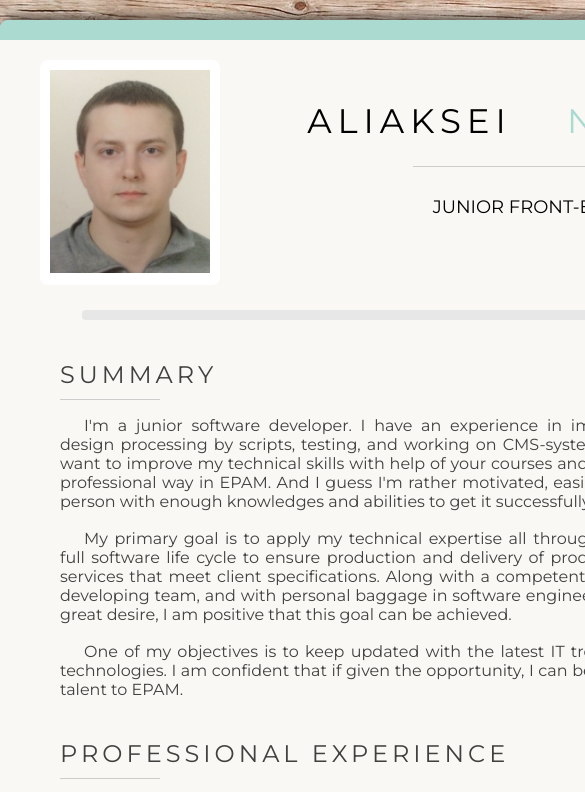
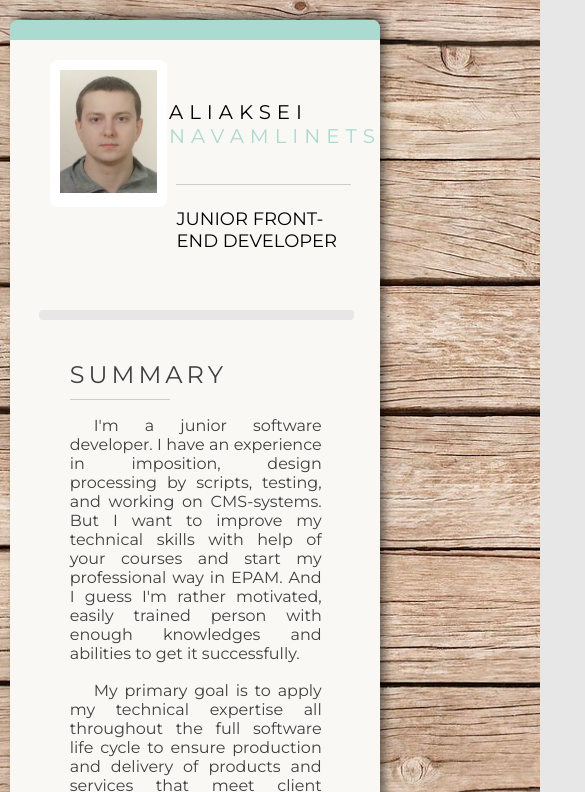
Before and after one commit to AlexeyNovomlinets/rsschool-codejam1-cv, a plain HTML site: page index.html in a window 390 px wide. Shown: the top 792 px of the page, 585 px wide, since content can reach past the window. Drawn offline with Linux system fonts and the light colour scheme.

Commit message:
feat: add responsive style

```diff
--- a/css/style.css
+++ b/css/style.css
@@ -230,3 +230,99 @@ aside {
 	padding-top: 3px;
 	padding-right: 10px;
 }
+
+/*responsive css style*/
+@media only screen and (max-width: 1054px) {
+   body {
+      width: 95%;
+      margin: 10px auto;
+      min-width: 95%;
+   }
+
+   article, .aside-section-content {
+      width: 73%;
+   }
+
+   aside {
+      width: 27%;
+   }
+
+   .main-section-content {
+      width: 95%;
+   }
+
+   .header-border-bg {
+      width: 85%;
+   }
+
+   footer {
+      min-width: 100%;
+   }
+
+   .footer-bg {
+      width: 100%;
+   }
+}
+
+@media only screen and (max-width: 1000px) {
+   aside {
+      display: block;
+      width: 100%;
+      border-top: 1px solid #DEDEDE;
+      padding: 0 40px 10px 60px;
+      min-height: fit-content;
+   }
+
+   article {
+      width: 100%;
+      min-height: fit-content;
+      padding-bottom: 20px;
+   }
+
+   .header-first-name, .header-second-name {
+      font-size: calc(20px + (34 - 20)*(100vw - 400px)/(1000 - 400));
+   }
+
+   .header-line {
+      width: 45%;
+      left: 35%;
+   }
+}
+
+@media only screen and (max-width: 800px) {
+   .header-first-name, .header-second-name {
+      display: block;
+      left: 43%
+   }
+
+   .header-line {
+      left: 45%;
+      margin-top: 80px;
+   }
+
+
+   .header-profession {
+      width: 45%;
+      left: 45%;
+      top: 120px;
+   }
+}
+
+@media only screen and (max-width: 600px) {
+   .header-avatar-bg {
+      width: 30%;
+      height: auto;
+   }
+}
+
+@media only screen and (max-width: 360px) {
+   .header-profession {
+      width: 100%;
+      left: 7%;
+      top: 120px;
+   }
+
+   .header-content {
+      height: 200px;
+   }
+}
```
